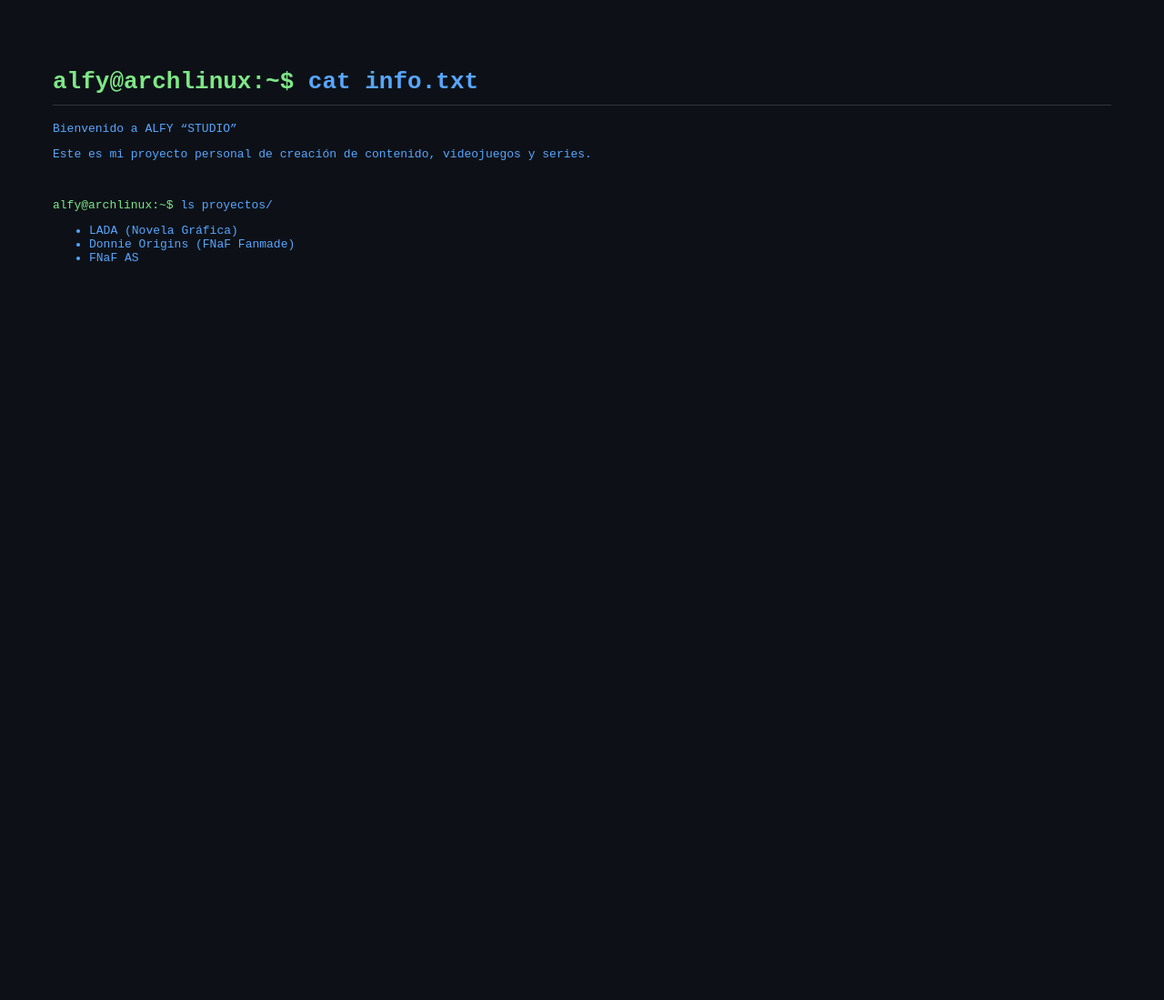
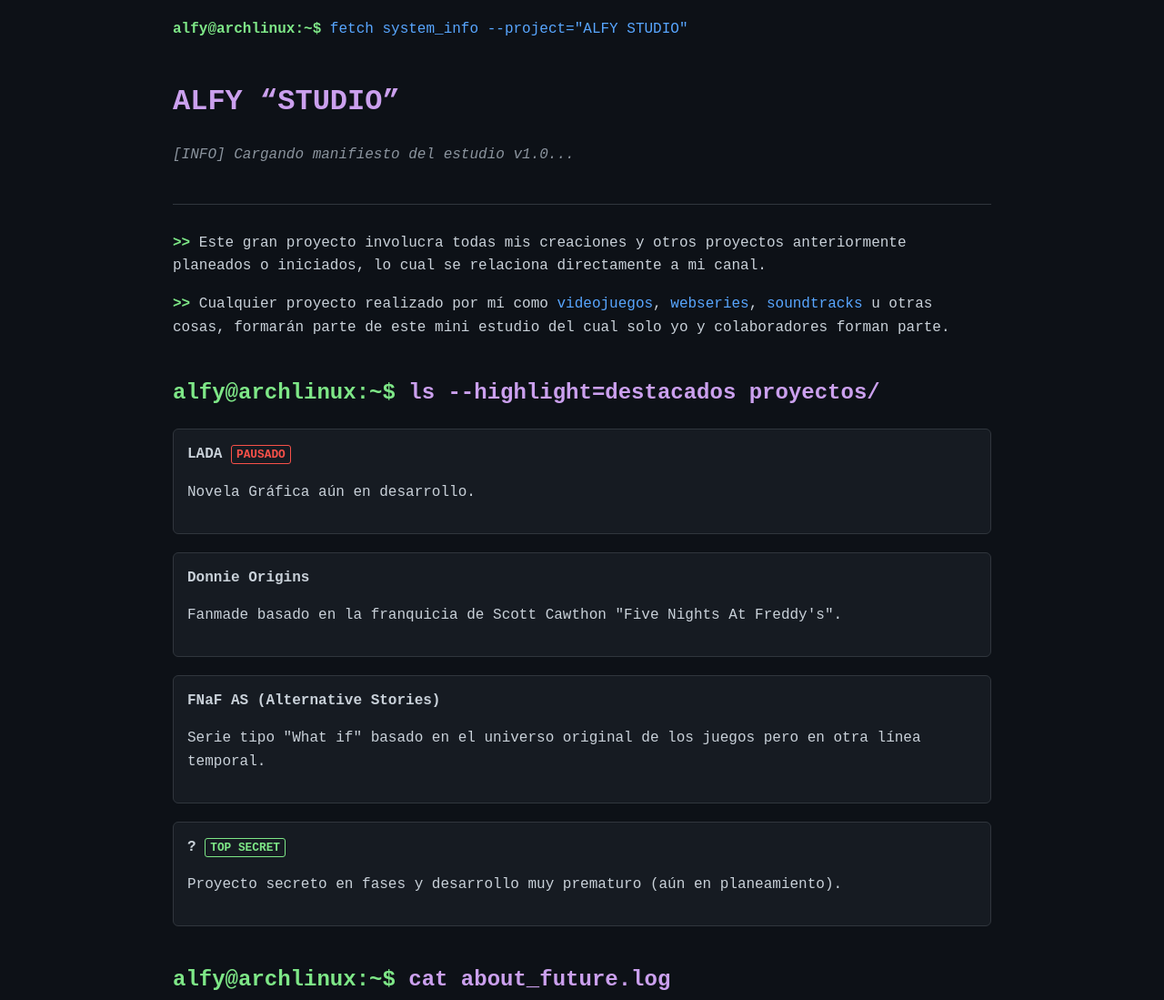
Before and after one commit to Alfy181R/alfy181r.github.io, a plain HTML site: page index.html in a window 1280 px wide. Shown: the top 1099 px of the page at 91% size. Before the commit the page ends 800 px from the top, so only its background shows below. Drawn offline with Linux system fonts and the light colour scheme.

Commit message:
Web ALFY STUDIO mejorada - Estilo Arch Full Content

```diff
--- a/index.html
+++ b/index.html
@@ -2,23 +2,96 @@
 <html lang="es">
 <head>
     <meta charset="UTF-8">
-    <title>ALFY “STUDIO”</title>
+    <meta name="viewport" content="width=device-width, initial-scale=1.0">
+    <title>ALFY “STUDIO” | Arch Terminal</title>
     <style>
-        body { background-color: #0d1117; color: #58a6ff; font-family: monospace; padding: 50px; }
-        .prompt { color: #7ee787; }
-        h1 { border-bottom: 1px solid #30363d; padding-bottom: 10px; }
+        :root {
+            --bg: #0d1117;
+            --text: #c9d1d9;
+            --primary: #58a6ff;
+            --success: #7ee787;
+            --accent: #cba0ee;
+            --dir: #d2a8ff;
+        }
+        body {
+            background-color: var(--bg);
+            color: var(--text);
+            font-family: 'Cascadia Code', 'Source Code Pro', monospace;
+            line-height: 1.6;
+            margin: 0;
+            padding: 20px;
+            max-width: 900px;
+            margin: auto;
+        }
+        .header { border-bottom: 1px solid #30363d; padding-bottom: 20px; margin-bottom: 30px; }
+        .prompt { color: var(--success); font-weight: bold; }
+        .command { color: var(--primary); }
+        .accent { color: var(--accent); font-weight: bold; }
+
+        h1, h2 { color: var(--accent); margin-top: 40px; }
+        .system-msg { color: #8b949e; font-style: italic; margin-bottom: 20px; }
+
+        .project-card {
+            background: #161b22;
+            border: 1px solid #30363d;
+            border-radius: 6px;
+            padding: 15px;
+            margin-bottom: 20px;
+        }
+        .status { color: #f85149; font-weight: bold; font-size: 0.8em; border: 1px solid #f85149; padding: 2px 5px; border-radius: 3px; }
+
+        ul { list-style: none; padding-left: 0; }
+        li::before { content: " └── "; color: var(--dir); }
+
+        footer { margin-top: 50px; border-top: 1px solid #30363d; padding-top: 10px; font-size: 0.8em; color: #8b949e; }
     </style>
 </head>
 <body>
-    <h1><span class="prompt">alfy@archlinux:~$</span> cat info.txt</h1>
-    <p>Bienvenido a ALFY “STUDIO”</p>
-    <p>Este es mi proyecto personal de creación de contenido, videojuegos y series.</p>
-    <br>
-    <p><span class="prompt">alfy@archlinux:~$</span> ls proyectos/</p>
-    <ul>
-        <li>LADA (Novela Gráfica)</li>
-        <li>Donnie Origins (FNaF Fanmade)</li>
-        <li>FNaF AS</li>
-    </ul>
+
+    <div class="header">
+        <span class="prompt">alfy@archlinux:~$</span> <span class="command">fetch system_info --project="ALFY STUDIO"</span>
+        <h1 class="accent">ALFY “STUDIO”</h1>
+        <p class="system-msg">[INFO] Cargando manifiesto del estudio v1.0...</p>
+    </div>
+
+    <section>
+        <p><span class="prompt">>></span> Este gran proyecto involucra todas mis creaciones y otros proyectos anteriormente planeados o iniciados, lo cual se relaciona directamente a mi canal.</p>
+        <p><span class="prompt">>></span> Cualquier proyecto realizado por mí como <span class="command">videojuegos</span>, <span class="command">webseries</span>, <span class="command">soundtracks</span> u otras cosas, formarán parte de este mini estudio del cual solo yo y colaboradores forman parte.</p>
+    </section>
+
+    <h2><span class="prompt">alfy@archlinux:~$</span> ls --highlight=destacados proyectos/</h2>
+
+    <div class="project-card">
+        <strong>LADA</strong> <span class="status">PAUSADO</span>
+        <p>Novela Gráfica aún en desarrollo.</p>
+    </div>
+
+    <div class="project-card">
+        <strong>Donnie Origins</strong>
+        <p>Fanmade basado en la franquicia de Scott Cawthon "Five Nights At Freddy's".</p>
+    </div>
+
+    <div class="project-card">
+        <strong>FNaF AS (Alternative Stories)</strong>
+        <p>Serie tipo "What if" basado en el universo original de los juegos pero en otra línea temporal.</p>
+    </div>
+
+    <div class="project-card">
+        <strong>?</strong> <span class="status" style="color:var(--success); border-color:var(--success);">TOP SECRET</span>
+        <p>Proyecto secreto en fases y desarrollo muy prematuro (aún en planeamiento).</p>
+    </div>
+
+    <h2><span class="prompt">alfy@archlinux:~$</span> cat about_future.log</h2>
+    <section>
+        <p>¿Qué será de estos proyectos? Estos se irán avanzando y desarrollando independientemente con ayuda de gente interesada en apoyarlos.</p>
+        <p>No espero casi nada de apoyo ni interés por mi poca demostración (mi arte, dibujos, 3D, historias o programación principiante).</p>
+        <p>Pero aún así seguiré anotando aquí avances y publicando alguno que otro en YouTube.</p>
+    </section>
+
+    <footer>
+        <span class="prompt">alfy@archlinux:~$</span> <span class="command">uptime</span>
+        <p>Host: github.io | User: Alfy181R | OS: Arch Linux Environment</p>
+    </footer>
+
 </body>
 </html>
```
